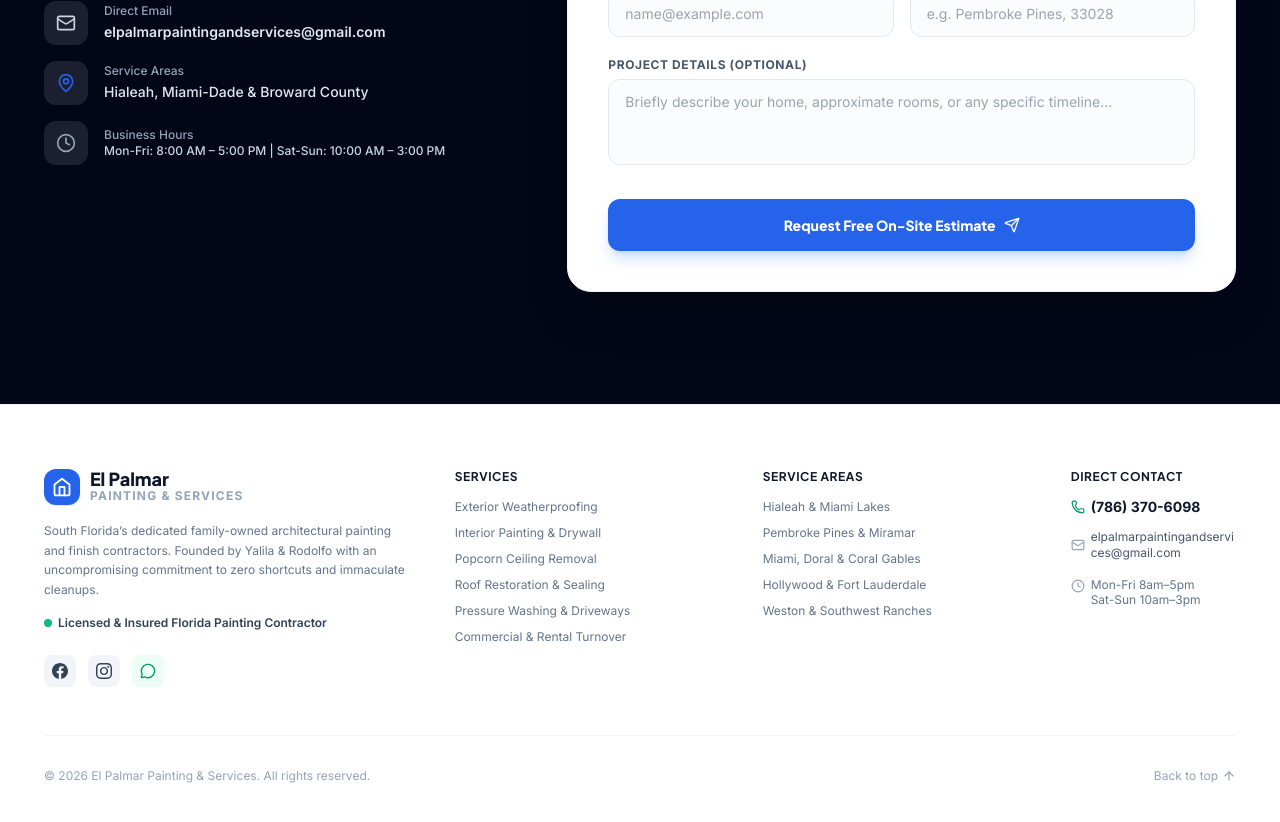
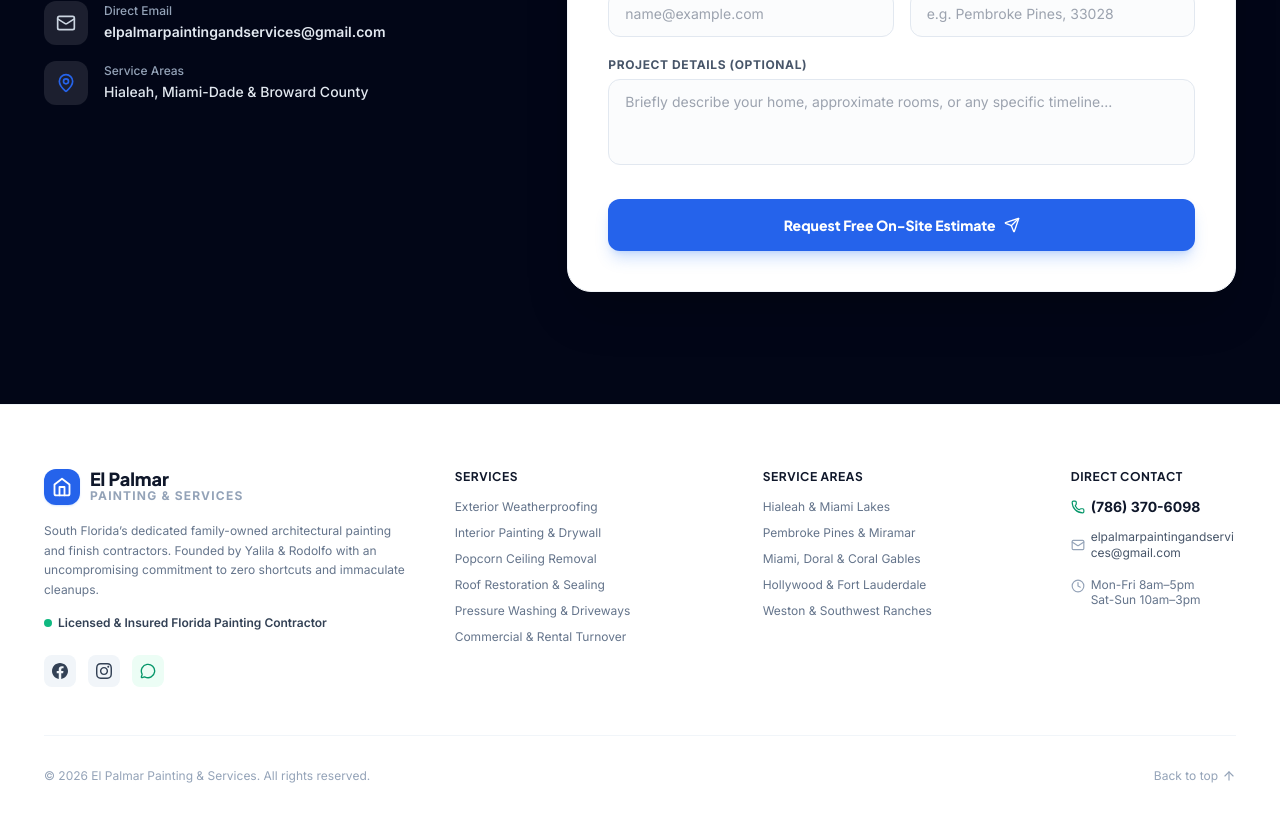
Before and after one commit to luchonicolini/Painting_contractor, a React (Vite) app: page / in a window 1280 px wide. Shown: the part 7820-8642 px from the top of the page. Built offline with nearby package versions, Linux system fonts and the light colour scheme; the HTML template or start-up script is replaced by a standard one.

Commit message:
refactor(contact): remove redundant business hours item

```diff
--- a/src/components/ContactEstimate.tsx
+++ b/src/components/ContactEstimate.tsx
@@ -1,5 +1,5 @@
 import { useState } from 'react';
-import { Phone, MessageCircle, MapPin, Clock, CheckCircle2, Send, Mail } from 'lucide-react';
+import { Phone, MessageCircle, MapPin, CheckCircle2, Send, Mail } from 'lucide-react';
 import { useLanguage } from '../context/LanguageContext';
 import { BUSINESS_INFO } from '../data/company';
 
@@ -123,20 +123,6 @@
                   </span>
                   <span className="text-sm font-medium text-slate-200">
                     Hialeah, Miami-Dade & Broward County
-                  </span>
-                </div>
-              </div>
-
-              <div className="flex items-center gap-4">
-                <div className="w-11 h-11 rounded-xl bg-white/10 flex items-center justify-center text-blue-400 flex-shrink-0">
-                  <Clock className="w-5 h-5 text-slate-400" />
-                </div>
-                <div>
-                  <span className="text-xs text-slate-400 block font-medium">
-                    {language === 'en' ? 'Business Hours' : 'Horarios de Atención'}
-                  </span>
-                  <span className="text-xs font-medium text-slate-300 block">
-                    Mon-Fri: 8:00 AM – 5:00 PM | Sat-Sun: 10:00 AM – 3:00 PM
                   </span>
                 </div>
               </div>
```
